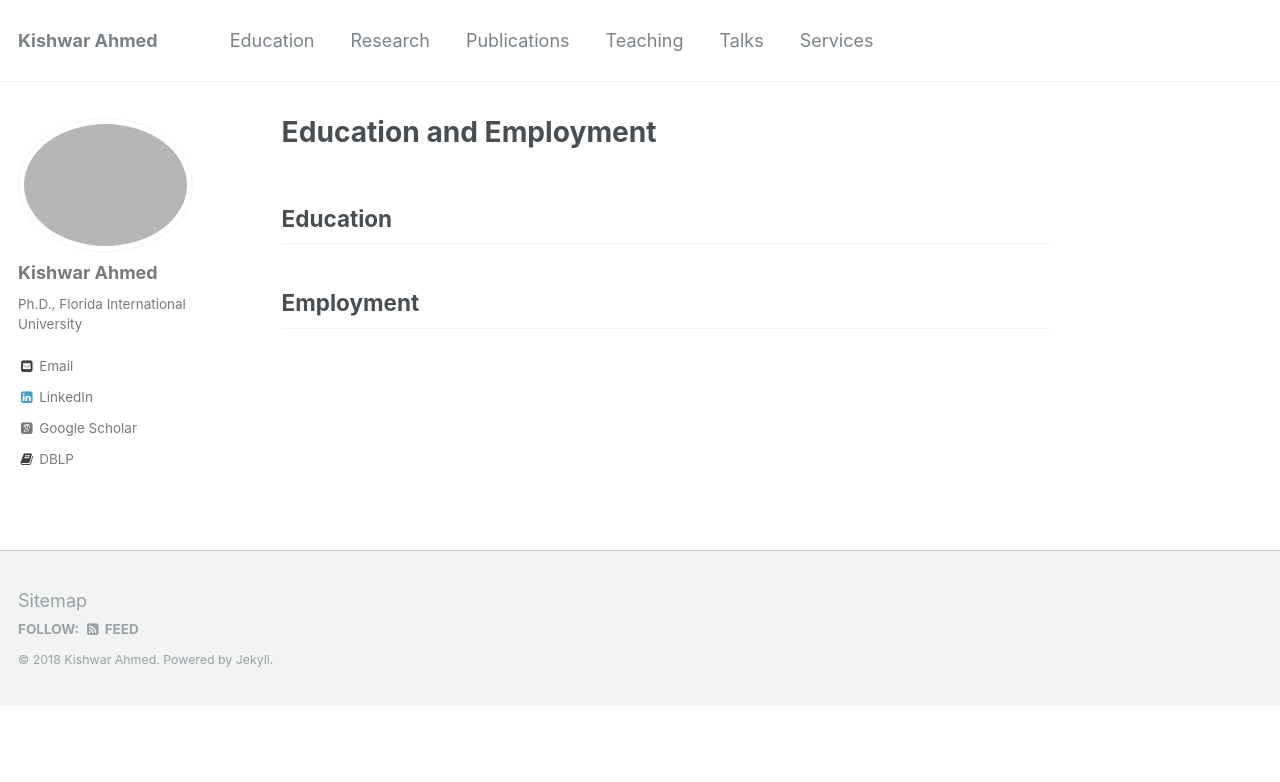
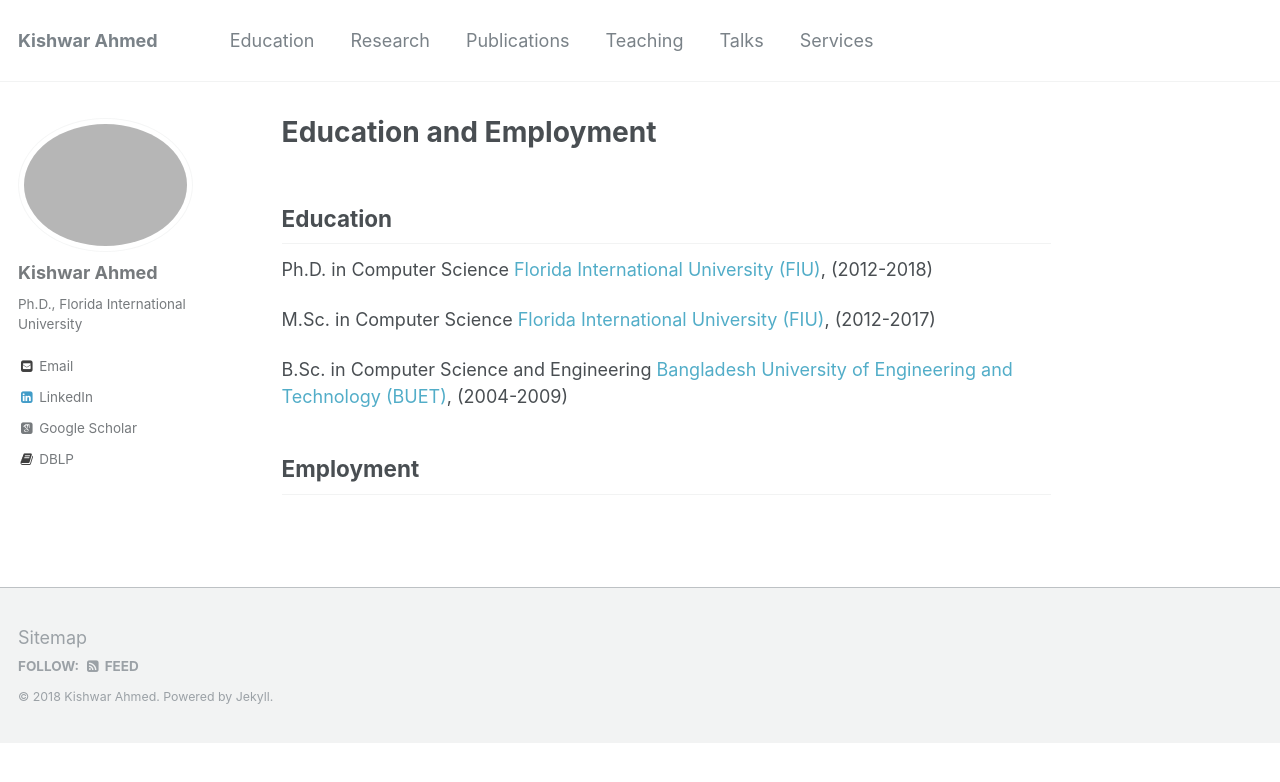
Before and after one commit to kishwarbd/kishwarbd.github.io, a Jekyll site: the page built from _pages/education.md, in a window 1280 px wide. Shown: the top 782 px of the page. Built offline with Jekyll 4.4.1, drawn with Linux system fonts in a browser that asks for light colours; some web fonts are replaced.

Commit message:
more updates.

```diff
--- a/_pages/education.md
+++ b/_pages/education.md
@@ -6,7 +6,13 @@ author_profile: true
 
 ## Education
 
+Ph.D. in Computer Science
+[Florida International University (FIU)](https://www.fiu.edu), (2012-2018)
 
+M.Sc. in Computer Science
+[Florida International University (FIU)](https://www.fiu.edu), (2012-2017)
 
+B.Sc. in Computer Science and Engineering
+[Bangladesh University of Engineering and Technology (BUET)](http://buet.ac.bd), (2004-2009)
 
 ## Employment
```
Also changed, not shown: 1 other file.
